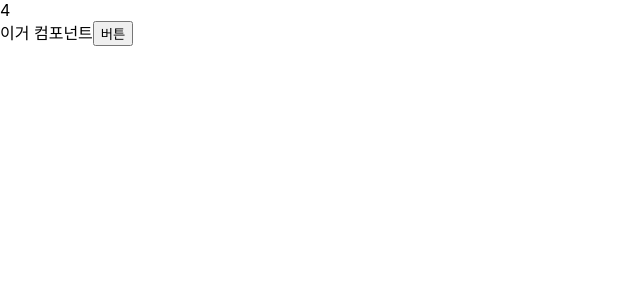
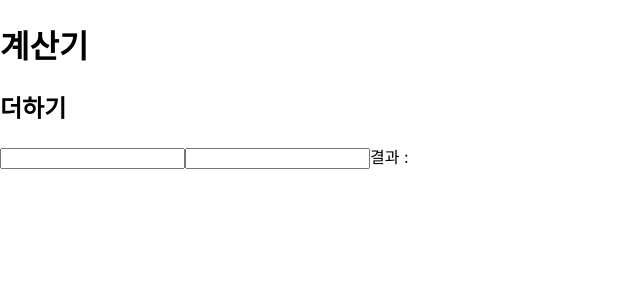
Before and after one commit to weniv/frontend-school-22-12-23, a React (Create React App) app: page / in a window 1280 px wide. Shown: the top 300 px of the page, without its empty margins (0-640 px from the left). Built offline with nearby package versions, Linux system fonts and the light colour scheme; the HTML template or start-up script is replaced by a standard one.

Commit message:
base code

```diff
--- a/src/App.js
+++ b/src/App.js
@@ -1,28 +1,22 @@
 import React from "react"
-const SomeComp = ()=>{
-  return (
-  <div>이거 컴포넌트
-    <button onClick={()=>console.log("click!")}>버튼</button>
-  </div>
-  )
-}
-const SomeComp2 = (함수입력값) =>{
+
+function AddCalculator() {
   return(
-    <div className={함수입력값.className}>
-      {함수입력값.a + 함수입력값.b}
-      {함수입력값.children}
+    <div>
+      <h2>더하기</h2>
+      <input type="number" name="num1" />
+      <input type="number" name="num2" />
+      결과 :
     </div>
+
   )
 }
 
 function App() {
   return (
-    <div className="App">
-      {/* 컴포넌트 이름-> 함수이름, 나머지값은 props */}
-      {/* 컴포넌트에 들어간 기타 등등의 값을 props라고 불렀다 */}
-      <SomeComp2 className="className111isdjlkjsdlf" a={1} b={3} 함수={()=>console.log("함수가실행되었다.")}>
-        <SomeComp/>
-      </SomeComp2>
+    <div>
+      <h1>계산기</h1>
+      <AddCalculator/>
     </div>
   );
 }
```
